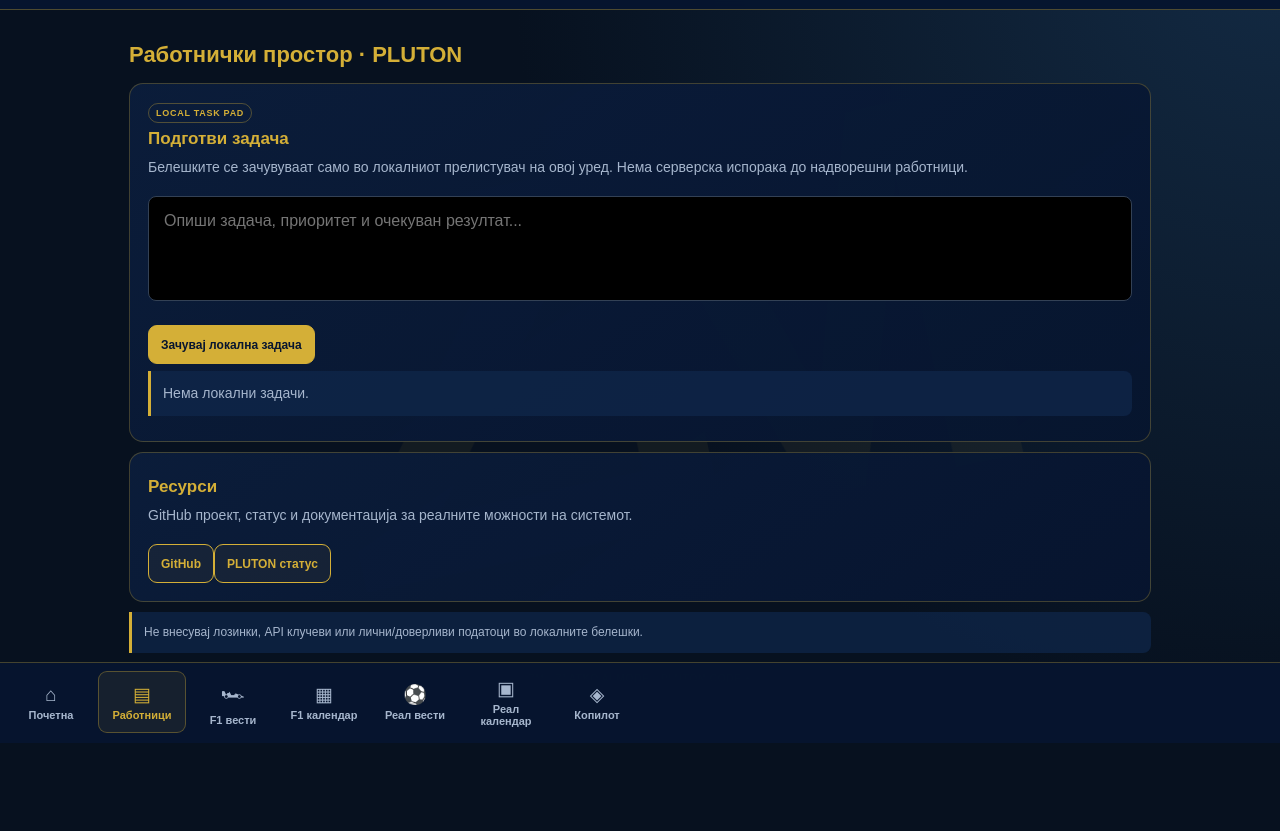
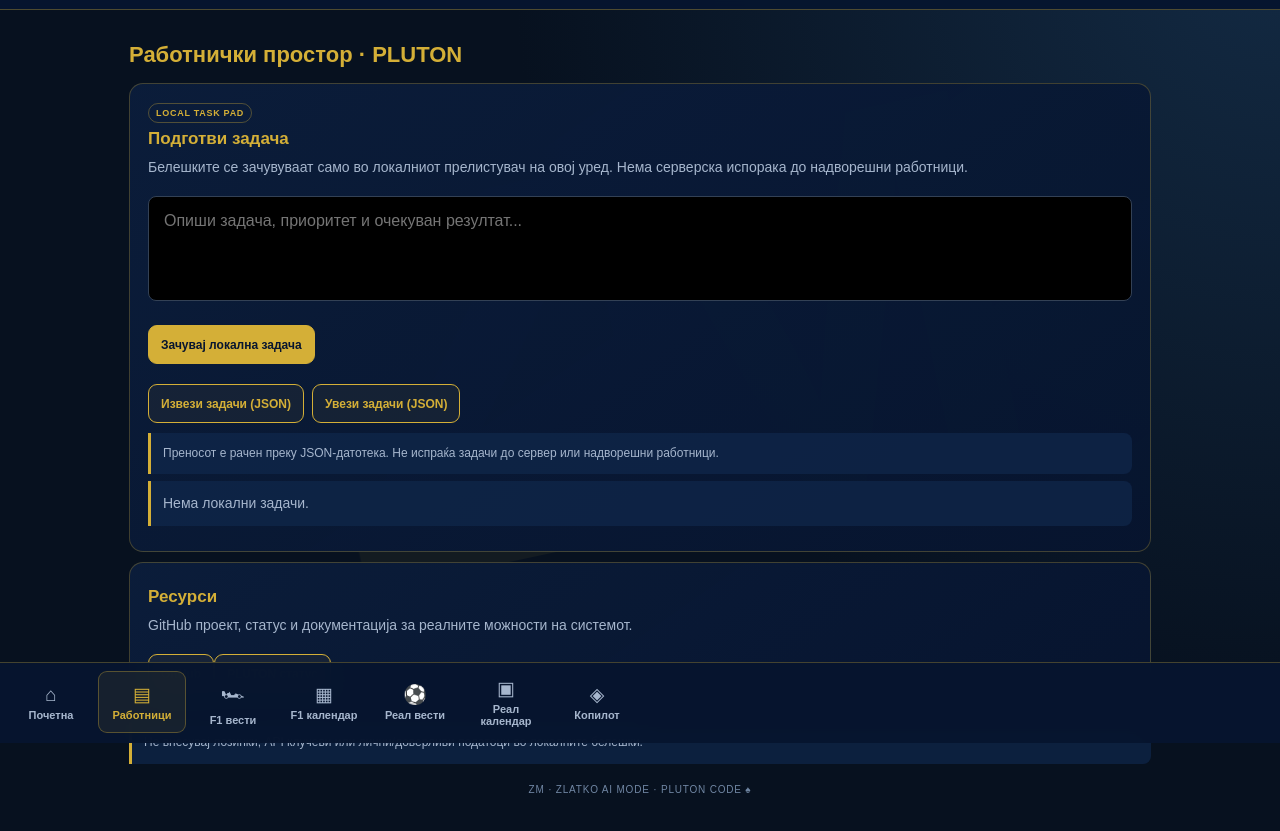
Before and after one commit to zlatkomarina0-ai/ZM-AL-MODE, a website built with Vite: page sports.html in a window 1280 px wide. Both pictures are taken after a click on the button "Отвори работнички простор". Shown: the part 57-888 px from the top of the page. Before the commit the page ends 861 px from the top, so only its background shows below. Built offline with nearby package versions, Linux system fonts and the light colour scheme.

Commit message:
Add manual JSON transfer for PLUTON worker tasks
Add validated JSON import/export for local task portability while keeping worker dispatch explicitly manual.

```diff
--- a/sports.html
+++ b/sports.html
@@ -47,7 +47,7 @@ footer{text-align:center;color:#7086a3;font-size:10px;letter-spacing:.08em;paddi
  <div class="notice">Важно: страницата е интерфејс. Работниците, автоматската синхронизација, позадинскиот AI и календарските известувања не се активираат само со визуелниот дизајн.</div>
 </section>
 <section id="page-workers" class="page"><h2 class="page-title">Работнички простор · PLUTON</h2>
- <div class="card"><span class="tag">LOCAL TASK PAD</span><h3>Подготви задача</h3><p>Белешките се зачувуваат само во локалниот прелистувач на овој уред. Нема серверска испорака до надворешни работници.</p><textarea id="taskInput" placeholder="Опиши задача, приоритет и очекуван резултат..."></textarea><button class="action primary" onclick="addTask()">Зачувај локална задача</button><div id="taskList"></div></div>
+ <div class="card"><span class="tag">LOCAL TASK PAD</span><h3>Подготви задача</h3><p>Белешките се зачувуваат само во локалниот прелистувач на овој уред. Нема серверска испорака до надворешни работници.</p><textarea id="taskInput" placeholder="Опиши задача, приоритет и очекуван резултат..."></textarea><button class="action primary" onclick="addTask()">Зачувај локална задача</button><div style="display:flex;gap:8px;flex-wrap:wrap;margin-top:10px"><button class="action" type="button" onclick="exportTasks()">Извези задачи (JSON)</button><button class="action" type="button" onclick="document.getElementById('taskImport').click()">Увези задачи (JSON)</button><input id="taskImport" type="file" accept=".json,application/json" style="display:none" onchange="importTasks(this)"></div><div class="notice" style="margin-top:10px">Преносот е рачен преку JSON-датотека. Не испраќа задачи до сервер или надворешни работници.</div><div id="taskList"></div></div>
  <div class="card"><h3>Ресурси</h3><p>GitHub проект, статус и документација за реалните можности на системот.</p><a class="action" href="https://github.com/zlatkomarina0-ai/ZM-AL-MODE" target="_blank" rel="noopener noreferrer">GitHub</a><a class="action" href="https://github.com/zlatkomarina0-ai/ZM-AL-MODE/blob/main/PLUTON-STATUS.md" target="_blank" rel="noopener noreferrer">PLUTON статус</a></div>
  <div class="notice">Не внесувај лозинки, API клучеви или лични/доверливи податоци во локалните белешки.</div>
 </section>
@@ -72,7 +72,9 @@ function showPage(name,updateUrl){var page=document.getElementById('page-'+name)
 window.addEventListener('hashchange',function(){var name=window.location.hash.slice(1);if(document.getElementById('page-'+name))showPage(name,false)});
 function readTasks(){try{var x=JSON.parse(localStorage.getItem('zm-hub-tasks-v1')||'[]');return Array.isArray(x)?x.filter(function(t){return t&&typeof t.text==='string'}):[]}catch(e){return []}}
 function renderTasks(){var list=document.getElementById('taskList');if(!list)return;list.replaceChildren();var tasks=readTasks();if(!tasks.length){var empty=document.createElement('p');empty.className='notice';empty.textContent='Нема локални задачи.';list.appendChild(empty);return}tasks.forEach(function(t,i){var item=document.createElement('div');item.className='task';var label=document.createElement('small');label.textContent='ЛОКАЛНА ЗАДАЧА '+(i+1);var text=document.createElement('div');text.textContent=t.text;var remove=document.createElement('button');remove.className='action';remove.textContent='Избриши';remove.addEventListener('click',function(){var current=readTasks();current.splice(i,1);try{localStorage.setItem('zm-hub-tasks-v1',JSON.stringify(current));renderTasks()}catch(e){alert('Не може да се ажурира локалната листа во прелистувачот.')}});item.append(label,text,remove);list.appendChild(item)})}
-function addTask(){var input=document.getElementById('taskInput');var value=input.value.trim();if(!value){input.focus();return}var tasks=readTasks();tasks.push({text:value,createdAt:new Date().toISOString()});try{localStorage.setItem('zm-hub-tasks-v1',JSON.stringify(tasks.slice(-100)));input.value='';renderTasks()}catch(e){alert('Не може да се зачува локално во прелистувачот.')}}
+function addTask(){var input=document.getElementById('taskInput');var value=input.value.trim();if(!value){input.focus();return}var tasks=readTasks();tasks.push({text:value.slice(0,5000),createdAt:new Date().toISOString()});try{localStorage.setItem('zm-hub-tasks-v1',JSON.stringify(tasks.slice(-100)));input.value='';renderTasks()}catch(e){alert('Не може да се зачува локално во прелистувачот.')}}
+function exportTasks(){var payload={format:'zm-local-tasks-v1',exportedAt:new Date().toISOString(),tasks:readTasks()};var blob=new Blob([JSON.stringify(payload,null,2)],{type:'application/json'});var url=URL.createObjectURL(blob);var link=document.createElement('a');link.href=url;link.download='zm-local-tasks.json';document.body.appendChild(link);link.click();link.remove();setTimeout(function(){URL.revokeObjectURL(url)},1000)}
+function importTasks(input){var file=input.files&&input.files[0];if(!file)return;if(file.size>1048576){alert('Датотеката е преголема. Максимум 1 MB.');input.value='';return}var reader=new FileReader();reader.onload=function(){try{var data=JSON.parse(String(reader.result||''));var incoming=Array.isArray(data)?data:data&&Array.isArray(data.tasks)?data.tasks:null;if(!incoming)throw new Error('invalid format');var valid=incoming.filter(function(t){return t&&typeof t.text==='string'&&t.text.trim().length>0}).map(function(t){return {text:t.text.trim().slice(0,5000),createdAt:typeof t.createdAt==='string'?t.createdAt:new Date().toISOString()}});if(!valid.length){alert('Во датотеката нема валидни задачи.');return}var merged=readTasks().concat(valid).slice(-100);localStorage.setItem('zm-hub-tasks-v1',JSON.stringify(merged));renderTasks();alert('Увезени се '+Math.min(valid.length,100)+' задачи; локалната листа содржи најмногу 100 задачи.')}catch(e){alert('Неуспешен увоз. Провери дали датотеката е валиден JSON со низа tasks.')}finally{input.value=''}};reader.onerror=function(){alert('Не може да се прочита датотеката.');input.value=''};reader.readAsText(file)}
 var initialPage=window.location.hash.slice(1);showPage(document.getElementById('page-'+initialPage)?initialPage:'home',false);
 </script>
 </body>
```
Also changed, not shown: PLUTON-STATUS.md (+1 -0 lines).
